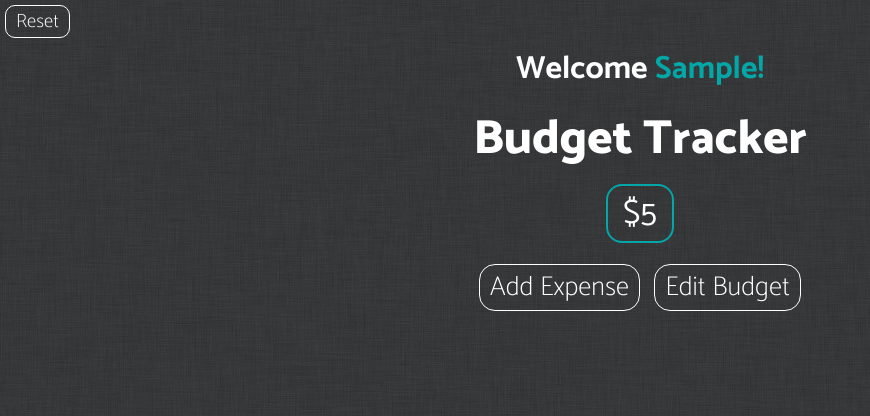
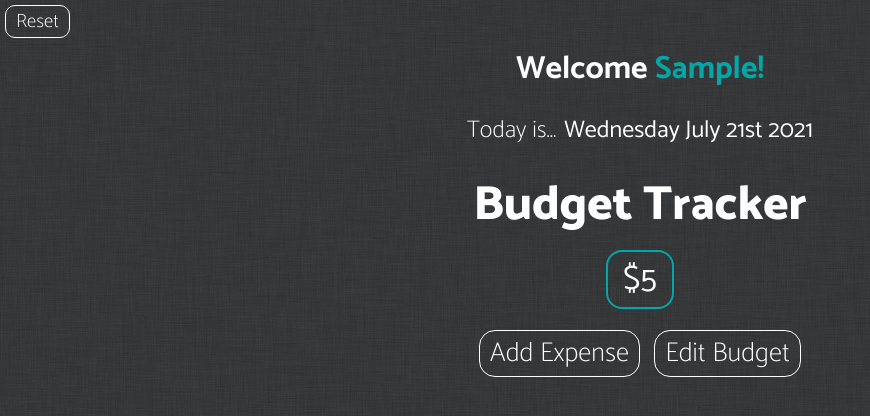
Before and after one commit to Grupith/BudgetTracker, a React (Create React App) app: page / in a window 1280 px wide. Both pictures are taken after typing "Sample", "5" into the empty fields and a click on the button "Submit". Shown: the top 416 px of the page, without its empty margins (0-870 px from the left). Built offline with nearby package versions, Linux system fonts and the light colour scheme.

Commit message:
bug fixes and added Date with moment

```diff
--- a/package.json
+++ b/package.json
@@ -6,6 +6,7 @@
     "@testing-library/jest-dom": "^5.14.1",
     "@testing-library/react": "^11.2.7",
     "@testing-library/user-event": "^12.8.3",
+    "moment": "^2.29.1",
     "react": "^17.0.2",
     "react-dom": "^17.0.2",
     "react-scripts": "4.0.3",
--- a/src/App.css
+++ b/src/App.css
@@ -26,6 +26,25 @@
   font-weight: 800;
   margin-top: 5px;
   animation: fadeIn 1s;
+}
+
+.todaysDate {
+  text-align: center;
+  font-size: 1.5rem;
+  font-weight: 200;
+}
+
+.actualDate {
+  text-align: center;
+  font-size: 1.5rem;
+  margin-left: 8px;
+  font-weight: 400;
+}
+
+.todaysDateWrapper {
+  display: flex;
+  justify-content: center;
+  margin: 1rem;
 }
 
 .budgetAmount {
--- a/src/App.js
+++ b/src/App.js
@@ -6,7 +6,8 @@ import {
   EditBudget,
   AddExpense,
   Name,
-  Reset
+  Reset,
+  TodaysDate
 } from './components';
 import './App.css';
 
@@ -74,12 +75,14 @@ function App() {
 
 
   //TODO: Fix mobile scrolling issue when tons of items are loaded and safari mobile doesnt allow scrolling on first page load unless buttons are pressed
+  //TODO: Add TodaysDate Component, display when rendered and write date logic to display
 
   return (
     <div className="App">
       <Reset setSubmit={setSubmit} setBudgetAmount={setBudgetAmount} setItems={setItems}/>
 
       {submitted && <Name name={name}/>}
+      {submitted && <TodaysDate />}
 
       <Header setSubmit={setSubmit} setBudgetAmount={setBudgetAmount} setItems={setItems} />
       {editBudget ? <EditBudget setEditBudget={setEditBudget} setBudgetAmount={setBudgetAmountAndCache} setItems={setItemsAndCache} /> : <Budget budgetAmount={budgetAmount} />}
--- a/src/components/AddBudget.js
+++ b/src/components/AddBudget.js
@@ -9,7 +9,7 @@ export const AddBudget = ({ setBudgetAmount, setSubmit, setName }) => {
             }}>
                 <label htmlFor='addName'>What is your name?</label>
                  <div className='addNameWrapper'>
-                    <input type='text' autoFocus='true' autoComplete='off' name='addName' required onChange={(e) => setName(e.target.value)} />
+                    <input type='text' autoFocus={true} autoComplete='off' name='addName' required onChange={(e) => setName(e.target.value)} />
                 </div>
                 <div className='addBudgetFormWrapper'>
                     <label htmlFor='addbudget'>Set your budget amount</label>
--- a/src/components/AddExpense.js
+++ b/src/components/AddExpense.js
@@ -18,7 +18,7 @@ export const AddExpense = ({ setAddExpense, expense, setExpense, price, setPrice
 
     return (
         <form className='addExpenseWrapper' onSubmit={handleSubmit}>
-            <input type='text' required autoFocus='true' placeholder='Add Item...' onChange={(e) => setExpense(e.target.value)} />
+            <input type='text' required autoFocus={true} placeholder='Add Item...' onChange={(e) => setExpense(e.target.value)} />
             <input type='number' step='.01' required placeholder='Price...' className='priceWrapper' onChange={(e) => setPrice(e.target.value)} />
             <button type='submit'>+</button>
             <p onClick={() => setAddExpense(false)}>Cancel</p>
--- /dev/null
+++ b/src/components/TodaysDate.js
@@ -0,0 +1,15 @@
+import React from 'react';
+import moment from 'moment';
+
+export const TodaysDate = () => {
+
+    const todaysDate = moment().format('dddd MMMM Do YYYY');
+    console.log(todaysDate);
+
+    return (
+        <div className='todaysDateWrapper'>
+            <h5 className='todaysDate'>Today is...</h5>
+            <h5 className='actualDate'>{todaysDate}</h5>
+        </div>
+    )
+}
--- a/src/components/index.js
+++ b/src/components/index.js
@@ -5,3 +5,4 @@ export * from './EditBudget';
 export * from './Header';
 export * from './Name';
 export * from './Reset';
+export * from './TodaysDate';
```
Also changed, not shown: 1 other file (tests, documents, lock files or other folders).
